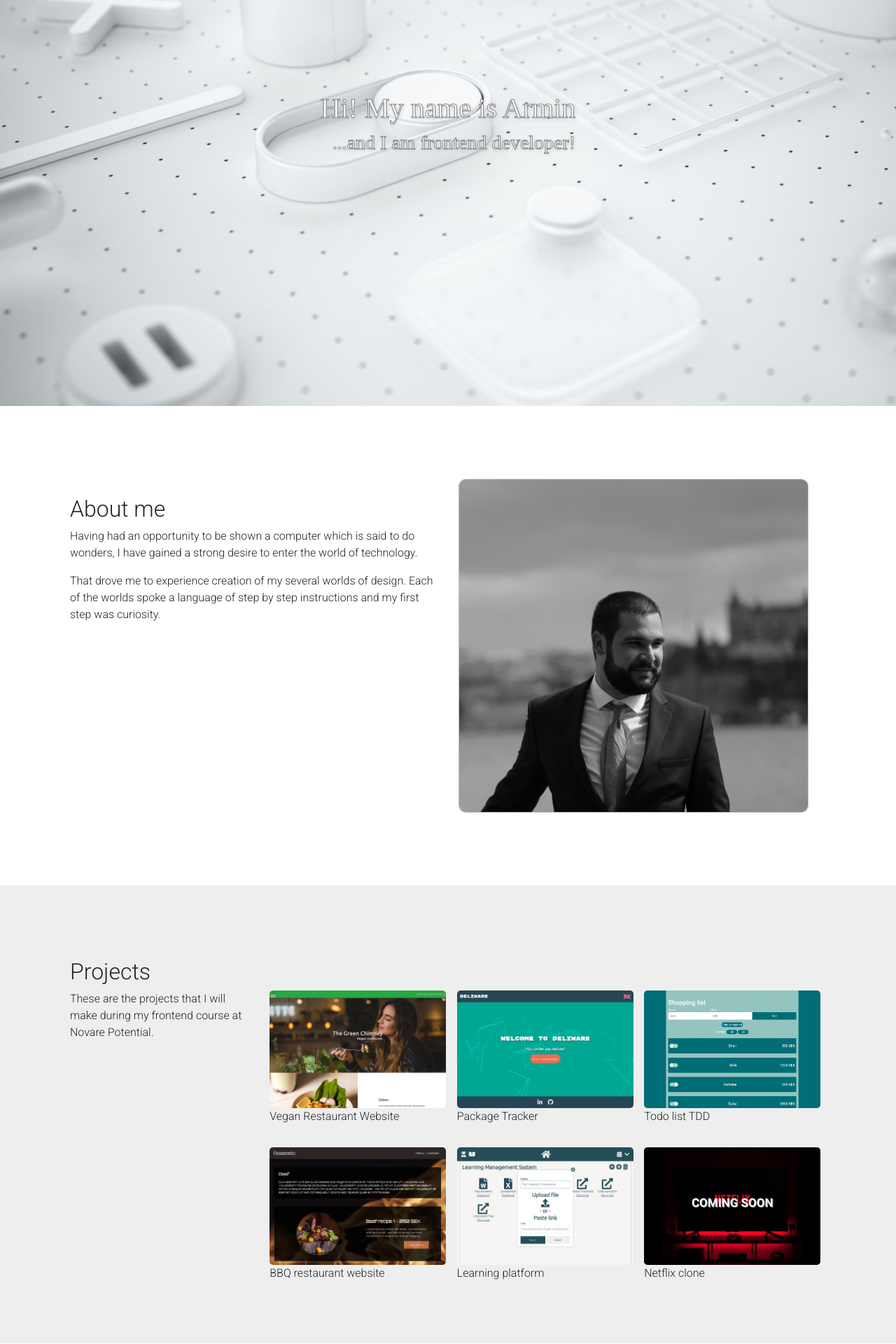
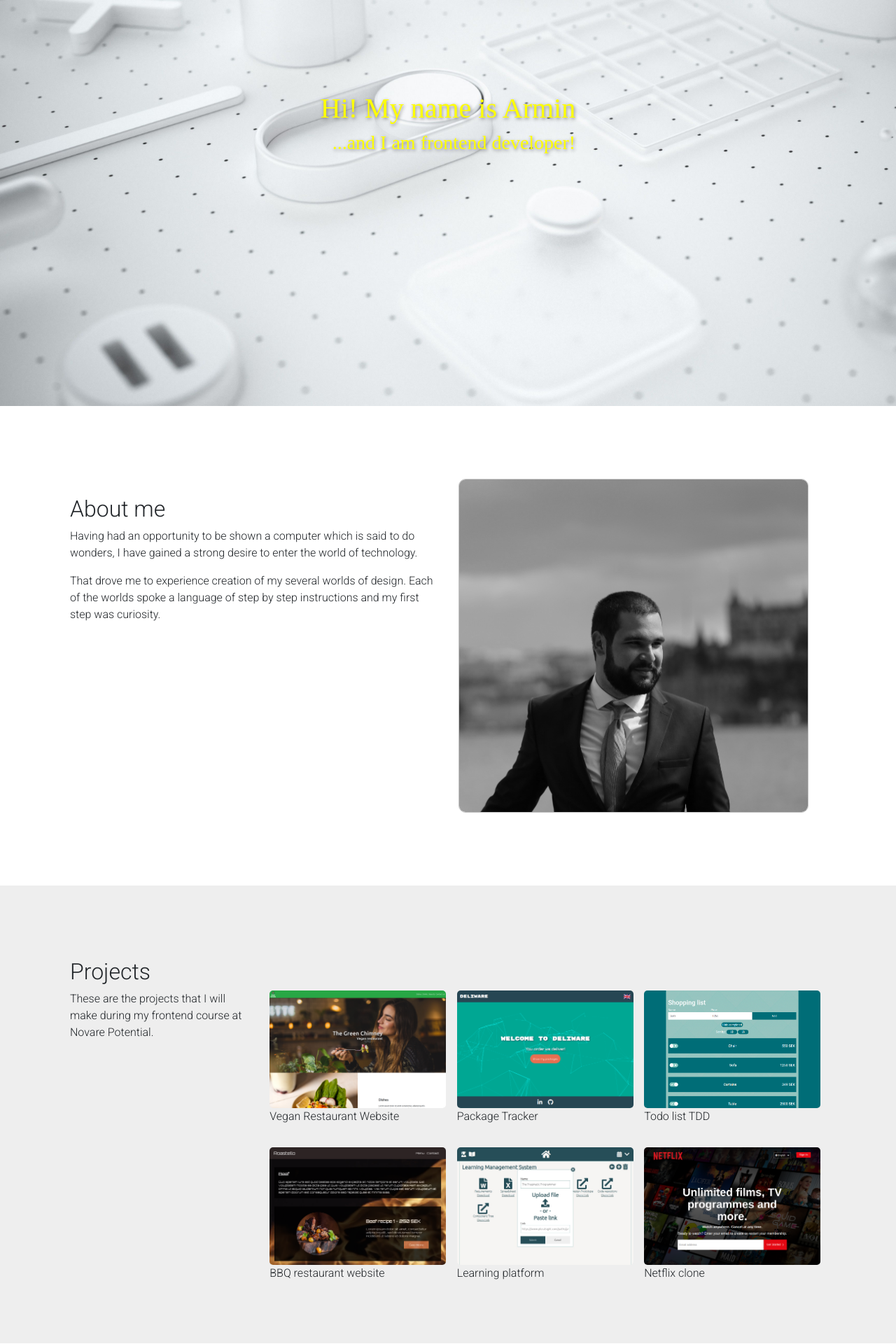
Before and after one commit to DizdarArmin/portofolio, a React (Create React App) app: page / in a window 1280 px wide. Shown: the part 220-2140 px from the top of the page at 70% size. Built offline with nearby package versions, Linux system fonts and the light colour scheme; a web font is replaced by a local one.

Commit message:
netflix added

```diff
--- a/src/css/Hero.css
+++ b/src/css/Hero.css
@@ -9,11 +9,9 @@
   padding-right: 48px;
 }
 .hero-text {
-  text-shadow: 1px 2px 5px #c4c4c4;
+  text-shadow: 1px 2px 5px gray;
   font-family: "Chango", cursive;
-  color: white;
+  color: black !important;
 
-  -webkit-text-fill-color: white;
-  -webkit-text-stroke-width: 1px;
-  -webkit-text-stroke-color: gray;
+  -webkit-text-fill-color: yellow;
 }
--- a/src/css/Projects.css
+++ b/src/css/Projects.css
@@ -1,4 +1,5 @@
 .myCard {
+  cursor: pointer;
   margin-bottom: 16px !important;
   padding-left: 7.75px;
   padding-right: 7.75px;
--- a/src/data/projects.json
+++ b/src/data/projects.json
@@ -60,13 +60,20 @@
       "repository": "https://github.com/DizdarArmin/learning-management-platform"
     },
     {
-      "description": "some",
-      "skills": ["Some", "other", "third"],
-      "isLocked": true,
+      "description": "Netflix clone with content management capability",
+      "skills": [
+        "React.js",
+        "Javascript",
+        "Firebase Auth",
+        "Firebase Storage",
+        "Firestore"
+      ],
+      "isLocked": false,
       "name": "Netflix clone",
-      "image": "/images/projects/netflix.jpg",
-      "hosting": "https://github.com/DizdarArmin",
-      "repository": "https://github.com/DizdarArmin/portofolio"
+      "image": "/images/projects/netflix.png",
+      "imageGif": "/images/projects/netflix.png",
+      "hosting": "https://netflix-cloney.web.app/",
+      "repository": "https://github.com/DizdarArmin/netflix-cloney"
     }
   ]
 }
```
Also changed, not shown: public/images/projects/netflix.png (added).
